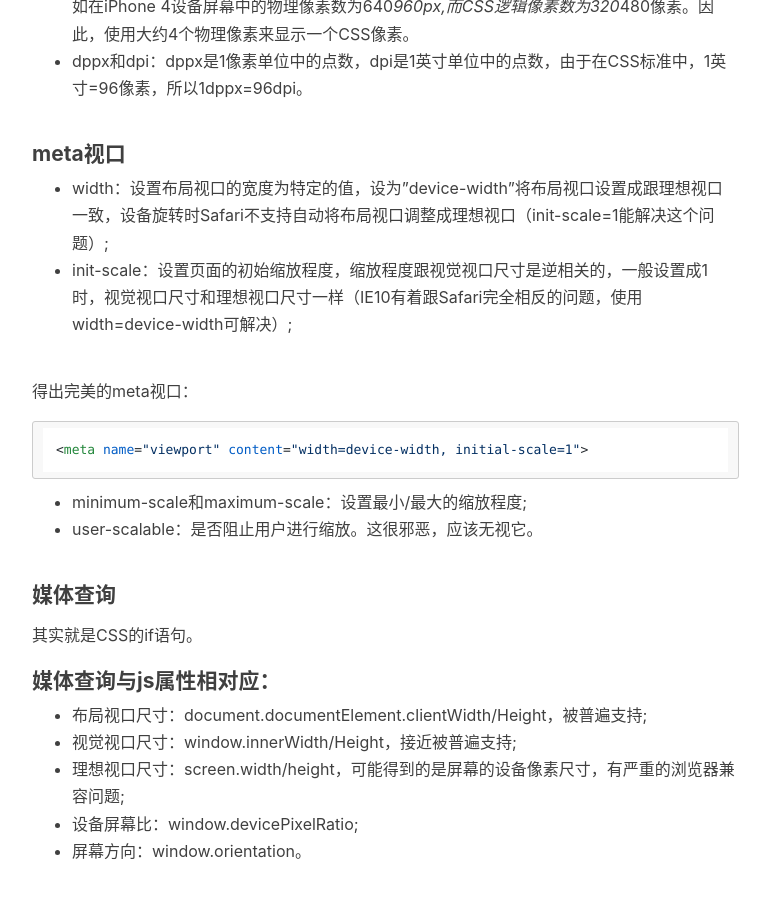
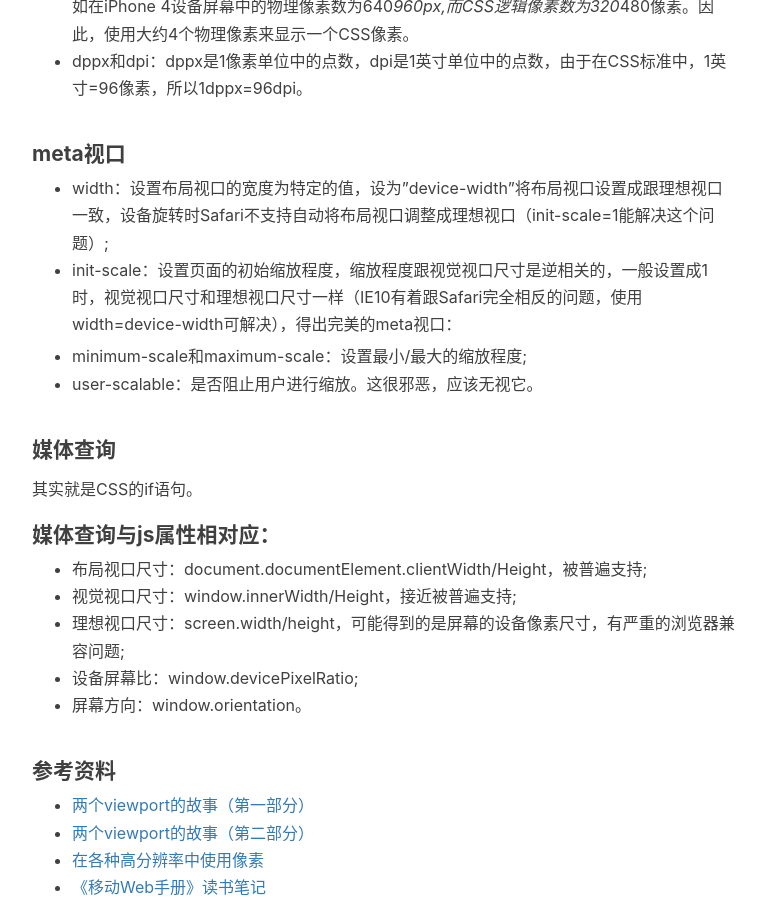
Before and after one commit to smart-Jenny/smart-Jenny.github.io, a Jekyll site: the page built from _posts/2016-02-17-mobile-web-reading-record.md, in a window 1280 px wide and 900 px high, scrolled down 1272 px. Shown: the whole window, without its empty margins (233-1003 px from the left). Built offline with Jekyll 4.4.1, drawn with Linux system fonts in a browser that asks for light colours; nearby versions of some CDN libraries; comment, search, counter and statistics services are not loaded.

Commit message:
modify article

```diff
--- a/_posts/2016-02-17-mobile-web-reading-record.md
+++ b/_posts/2016-02-17-mobile-web-reading-record.md
@@ -22,32 +22,26 @@ tags: [移动web开发,viewport]
 + 开源浏览器Chromium：基于Blink渲染引擎;
 + 三星Chrome：基于Chromium开发的三星内置浏览器;
 + 等等。
-
 <h3>视口</h3>
 <h4>三种视口</h4>
 
 + 布局视口：远宽于屏幕宽度，缩放不会影响布局视口;
 + 视觉视口：用户正在看到的网站的区域，与设备屏幕一样宽，但可通过缩放来操作视觉视口;
 + 理想视口：拥有最理想的浏览与阅读的宽度，用户刚进页面时不需要缩放。
-
 <h4>一些术语</h4>
 
 + 物理分辨率（DPI）：设备每英寸的点数;
 + 设备像素比（DPR）：设备像素个数与理想视口的比，或者说物理设备像素：CSS逻辑像素。例如在iPhone 4设备屏幕中的物理像素数为640*960px,而CSS逻辑像素数为320*480像素。因此，使用大约4个物理像素来显示一个CSS像素。
 + dppx和dpi：dppx是1像素单位中的点数，dpi是1英寸单位中的点数，由于在CSS标准中，1英寸=96像素，所以1dppx=96dpi。
-
 <h4>meta视口</h4>
 
 + width：设置布局视口的宽度为特定的值，设为"device-width"将布局视口设置成跟理想视口一致，设备旋转时Safari不支持自动将布局视口调整成理想视口（init-scale=1能解决这个问题）;
-+ init-scale：设置页面的初始缩放程度，缩放程度跟视觉视口尺寸是逆相关的，一般设置成1时，视觉视口尺寸和理想视口尺寸一样（IE10有着跟Safari完全相反的问题，使用width=device-width可解决）;
-
-得出完美的meta视口：
++ init-scale：设置页面的初始缩放程度，缩放程度跟视觉视口尺寸是逆相关的，一般设置成1时，视觉视口尺寸和理想视口尺寸一样（IE10有着跟Safari完全相反的问题，使用width=device-width可解决），得出完美的meta视口：
 
 	<meta name="viewport" content="width=device-width, initial-scale=1">
 
 + minimum-scale和maximum-scale：设置最小/最大的缩放程度;
 + user-scalable：是否阻止用户进行缩放。这很邪恶，应该无视它。
-
 <h4>媒体查询</h4>
 
 其实就是CSS的if语句。
@@ -59,7 +53,6 @@ tags: [移动web开发,viewport]
 + 理想视口尺寸：screen.width/height，可能得到的是屏幕的设备像素尺寸，有严重的浏览器兼容问题;
 + 设备屏幕比：window.devicePixelRatio;
 + 屏幕方向：window.orientation。
-
 <h4>参考资料</h4>
 
 + <a href="http://weizhifeng.net/viewports.html">两个viewport的故事（第一部分）</a>
```
